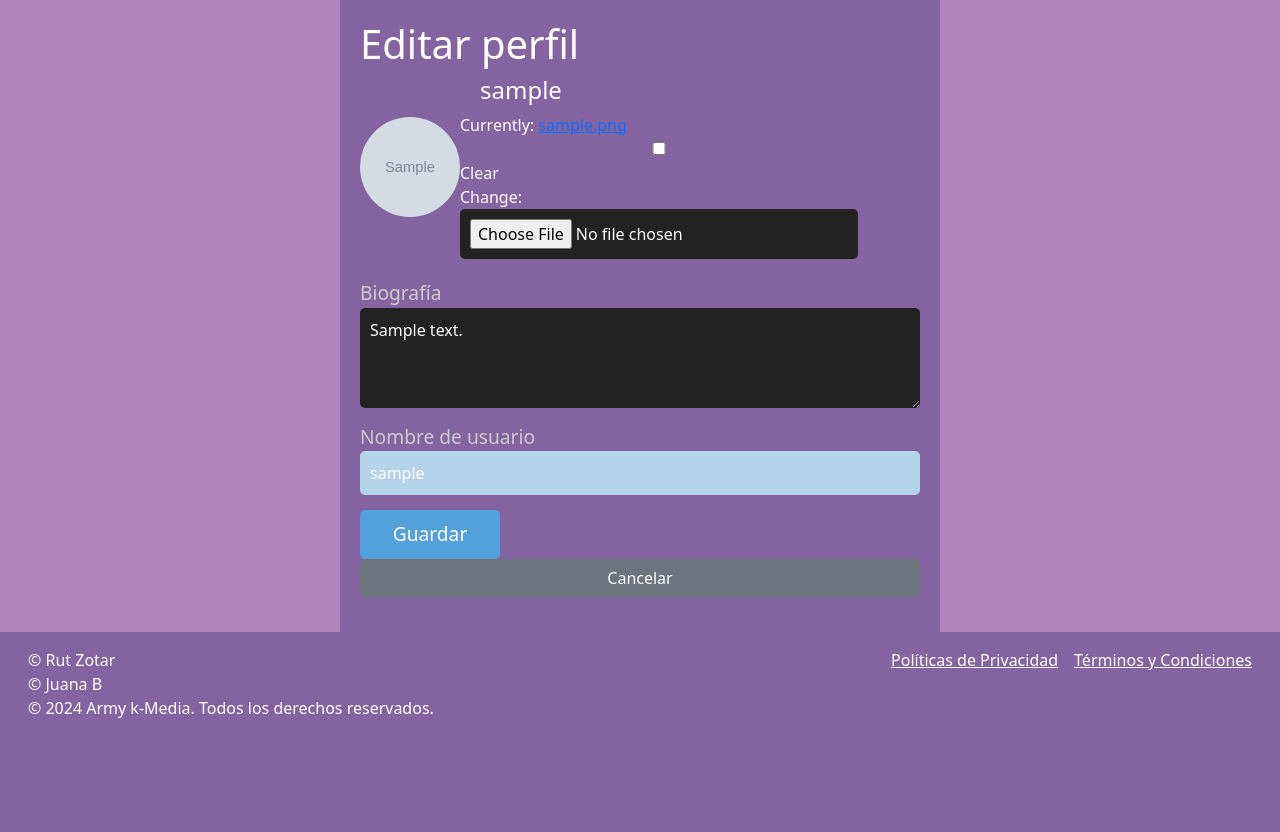
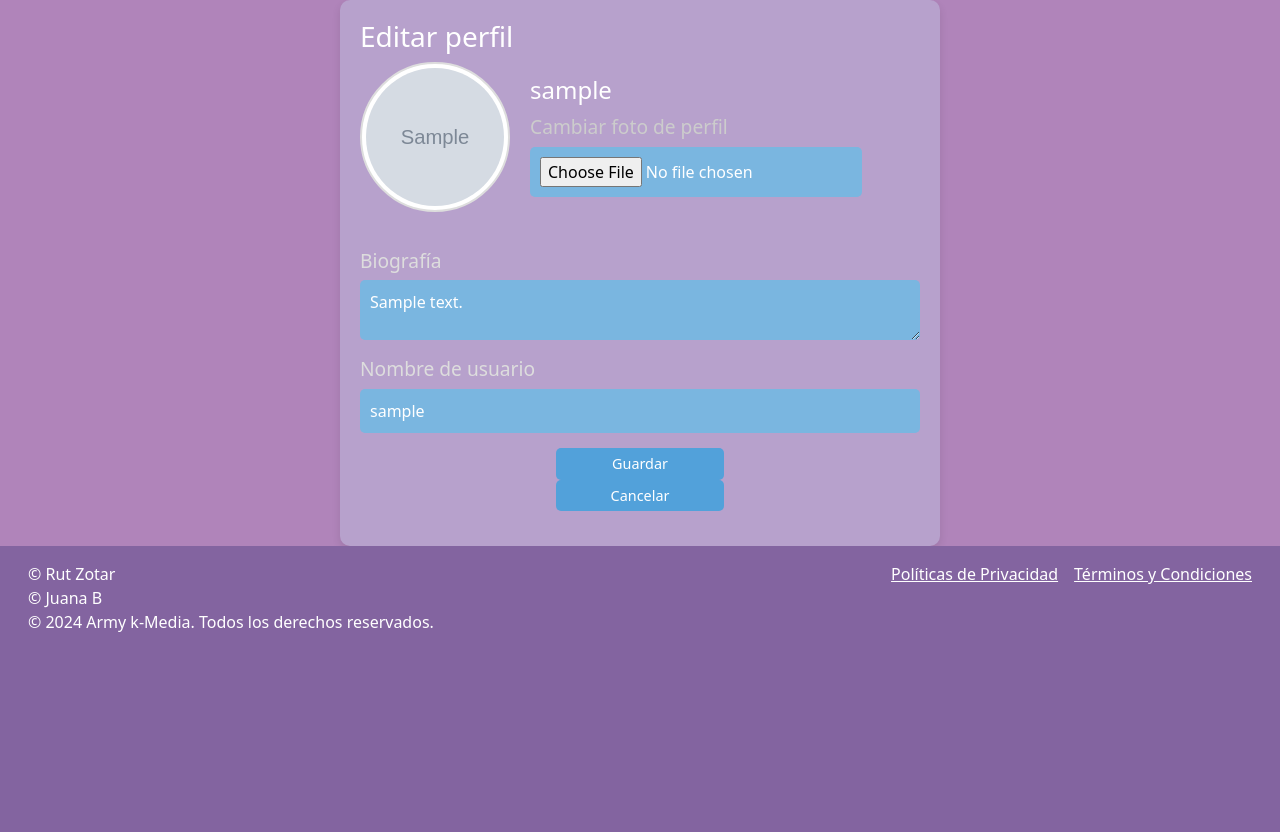
Before and after one commit to JuanitaBP/RedSocialFinalG1-CTC, a Django app: page /perfil/editar/ in a window 1280 px wide. Shown: the part 105-937 px from the top of the page. After the commit the page ends 737 px from the top, so only its background shows below. Run offline with Django 5.2, Linux system fonts and the light colour scheme; a user stored in the database is signed in; tables that the repository leaves empty hold one stand-in row (values such as "Sample post"); grey boxes marked "Sample" are stand-in pictures.

Commit message:
estilo editar perfil

```diff
--- a/AppRS/forms.py
+++ b/AppRS/forms.py
@@ -24,6 +24,9 @@ class EditarPerfilForm(forms.ModelForm):
     class Meta:
         model = PerfilUsuario
         fields = ['foto_perfil', 'biografia']
+        widgets = {
+            'foto_perfil': forms.ClearableFileInput(attrs={'class': 'form-control-file'}),
+         }
 
 class EditarUsuarioForm(forms.ModelForm):
     class Meta:
--- a/AppRS/static/styles.css
+++ b/AppRS/static/styles.css
@@ -182,74 +182,126 @@ nav .estiloIcon hover {
 
 
 /*------diseño editar perfil------*/
-
+/* Diseño del contenedor para el formulario de editar perfil */
 .editar-perfil-container {
   max-width: 600px;
   margin: 0 auto;
   padding: 20px;
-  background-color:#8364A0;
+  background-color: #b7a1cc;
   color: white;
+  border-radius: 10px;
+  box-shadow: 0 4px 8px rgba(0, 0, 0, 0.1);
 }
 
+/* Cabecera del formulario */
 .editar-perfil-header {
   display: flex;
   align-items: center;
   margin-bottom: 20px;
 }
 
+/* Estilo de la foto de perfil */
 .editar-foto img {
-  width: 100px;
-  height: 100px;
+  width: 150px;
+  height: 150px;
   border-radius: 50%;
   object-fit: cover;
+  border: 2px solid #ddd;
+  margin-right: 20px;
 }
 
+/* Estilo del texto de usuario */
 .editar-usuario h3 {
-  margin-left: 20px;
   font-size: 1.5em;
+  color: white;
 }
 
+/* Estilo de los campos del formulario */
 form .form-group {
   margin-bottom: 15px;
 }
 
 form .form-group label {
   font-size: 1.2em;
+  color: #ddd;
+}
+
+/* Estilo del input y textarea */
+form .form-group input,
+form .form-group textarea {
+  width: 100%;
+  padding: 10px;
+  font-size: 1em;
+  background-color: #7ab6e0;
+  color: white;
+  border: none;
+  border-radius: 5px;
+  margin-top: 5px;
+}
+
+form .form-group textarea {
+  height: 60px;  /* Ajustar la altura del área de biografía */
+}
+
+form .form-group input::placeholder,
+form .form-group textarea::placeholder {
   color: #ccc;
 }
 
-form .form-group textarea, input {
-  width: 100%;
-  padding: 10px;
-  font-size: 1em;
+/* Botones de acción */
+form button[type="submit"],
+form a.btn-secondary {
+  display: inline-block;
+  width: 30%;  /* Ambos botones ocupan el mismo ancho */
+  text-align: center;
+  background-color: #52a1da;
+  color: white;
   border: none;
-  background-color: #222;
+  cursor: pointer;
+  padding: 5px 15px; /* Tamaño de los botones */
+    font-size: 0.9em; /* Un tamaño de texto ligeramente más pequeño */
+    border-radius: 5px; /* Bordes redondeados */
+    transition: background-color 0.3s ease; /* Transición suave para el color */
+}
+
+
+form button[type="submit"]:hover,
+form a.btn-secondary:hover {
+  background-color: #FE979C;  /* Color al pasar el ratón */
+}
+
+/* Estilo especial para el botón Cancelar */
+form a.btn-secondary {
+  background-color: #52a1da;
+}
+
+form a.btn-secondary:hover {
+  background-color: #FE979C;
+}
+
+/* Contenedor de los botones */
+.botones-accion {
+  display: flex;
+  justify-content: space-between;  /* Colocar los botones en extremos opuestos */
+  align-items: center;  /* Asegura que estén alineados al mismo nivel */
+  margin-top: 15px;
+}
+
+/* Estilo adicional para la imagen */
+.img-thumbnail {
+  border-radius: 50%;
+  border: 2px solid #ddd;
+  margin-bottom: 15px;
+  width: 150px;
+  height: 150px;
+  object-fit: cover;
+}
+
+.form-control-file {
+  margin-top: 10px;
   color: white;
+  background-color: #52a1da;
+  border: none;
+  padding: 5px;
   border-radius: 5px;
 }
-
-form .form-group textarea {
-  height: 100px;
-}
-
-form button[type="submit"] {
-  display: block;
-  width: 25%;
-  background-color:#52a1da;
-  color: white;
-  padding: 10px;
-  border: none;
-  border-radius: 5px;
-  font-size: 1.2em;
-  cursor: pointer;
-}
-
-form button[type="submit"]:hover {
-  background-color:  #FE979C;
-}
-
-.botones-accion {
-  display: flex;
-  justify-content: space-between; /* Colocar los botones en extremos opuestos */
-  margin-top: 15px;
-}
--- a/AppRS/templates/editar_perfil.html
+++ b/AppRS/templates/editar_perfil.html
@@ -2,7 +2,7 @@
 
 {% block "content" %}
 <div class="editar-perfil-container">
-    <h1>Editar perfil</h1>
+    <h3>Editar perfil</h3>
 
     <form method="POST" enctype="multipart/form-data">
         {% csrf_token %}
@@ -11,19 +11,23 @@
             <!-- Imagen de perfil -->
             <div class="editar-foto">
                 {% if perfil_form.instance.foto_perfil %}
-                    <img src="{{ perfil_form.instance.foto_perfil.url }}" alt="Imagen de perfil" />
+                    <img src="{{ perfil_form.instance.foto_perfil.url }}" alt="Imagen de perfil" class="img-thumbnail" />
                 {% else %}
-                    <img src="https://i.pinimg.com/1200x/43/4d/a1/434da1a654cf30717dd2cb9464e547bf.jpg" alt="Imagen predeterminada" />
+                    <img src="https://i.pinimg.com/1200x/43/4d/a1/434da1a654cf30717dd2cb9464e547bf.jpg" alt="Imagen predeterminada" class="img-thumbnail" />
                 {% endif %}
             </div>
+
             <div class="editar-usuario">
                 <h3>{{ user_form.instance.username }}</h3>
-                <!-- Campo para cambiar foto -->
-                {{ perfil_form.foto_perfil }}
+                <!-- Campo para subir una nueva foto de perfil sin "Currently" y "Clear" -->
+                <div class="form-group">
+                    <label for="id_foto_perfil" style="color: #ccc;">Cambiar foto de perfil</label>
+                    <input type="file" name="foto_perfil" class="form-control-file" id="id_foto_perfil">
+                </div>
             </div>
         </div>
 
-        <!-- Campos de edición -->
+        <!-- Otros campos del perfil -->
         <div class="form-group">
             <label for="id_biografia">Biografía</label>
             {{ perfil_form.biografia }}
@@ -40,5 +44,6 @@
             <a href="{% url 'perfil' %}" class="btn btn-secondary">Cancelar</a>
         </div>
     </form>
+
 </div>
 {% endblock %}
```
